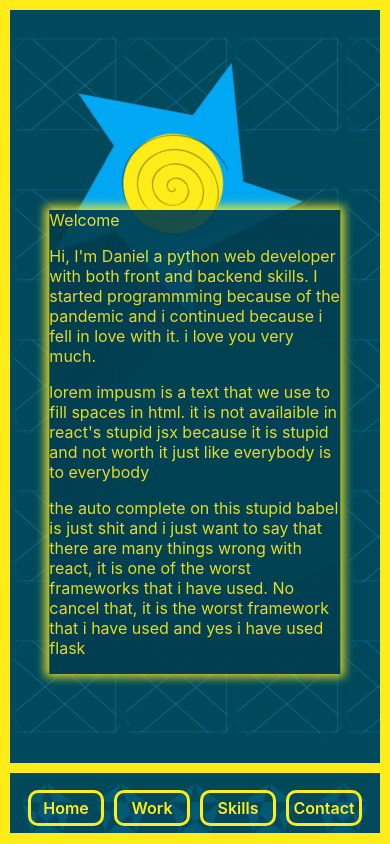
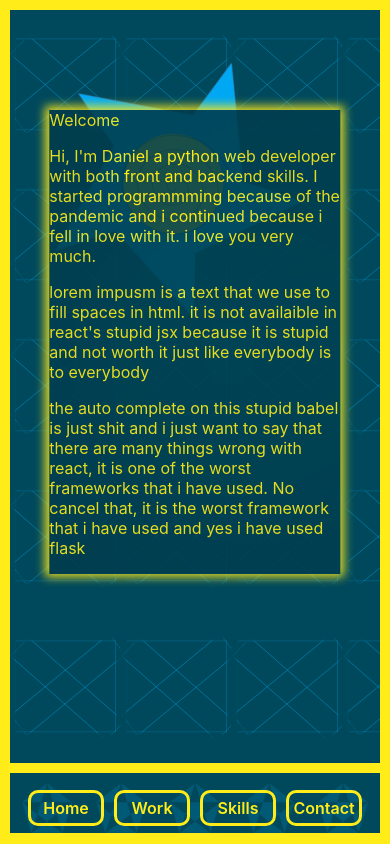
Before and after one commit to ONOWONI/personal-website, a React (Create React App) app: page / in a window 390 px wide. Built offline with nearby package versions, Linux system fonts and the light colour scheme.

Commit message:
deployed1

```diff
--- a/src/App.css
+++ b/src/App.css
@@ -164,7 +164,6 @@
 }
 
 .home-container div:hover {
-    /* border: solid 2px  #ffec19; */
     animation: none;
     box-shadow: 0 0 10px;
     transform:  scale(1.05);
@@ -449,12 +448,16 @@
     }
     .home-container div {
         padding: 0;
-        top: 200px;
+        top: 100px;
         left: calc((100vw - 20px) /2);
         transform: translateX(-50%);
         width: 100%;
         z-index: 2;
         opacity: .9;
+    }
+
+    .home-container div:hover {
+        transform: none;
     }
 
     #cv {
@@ -511,7 +514,7 @@
     .btn {
         position: relative;
         width: 50%;
-        top: 100px;
+        top: 50px;
         height: 40px;
         font-size: 1.8rem;
     }
```
